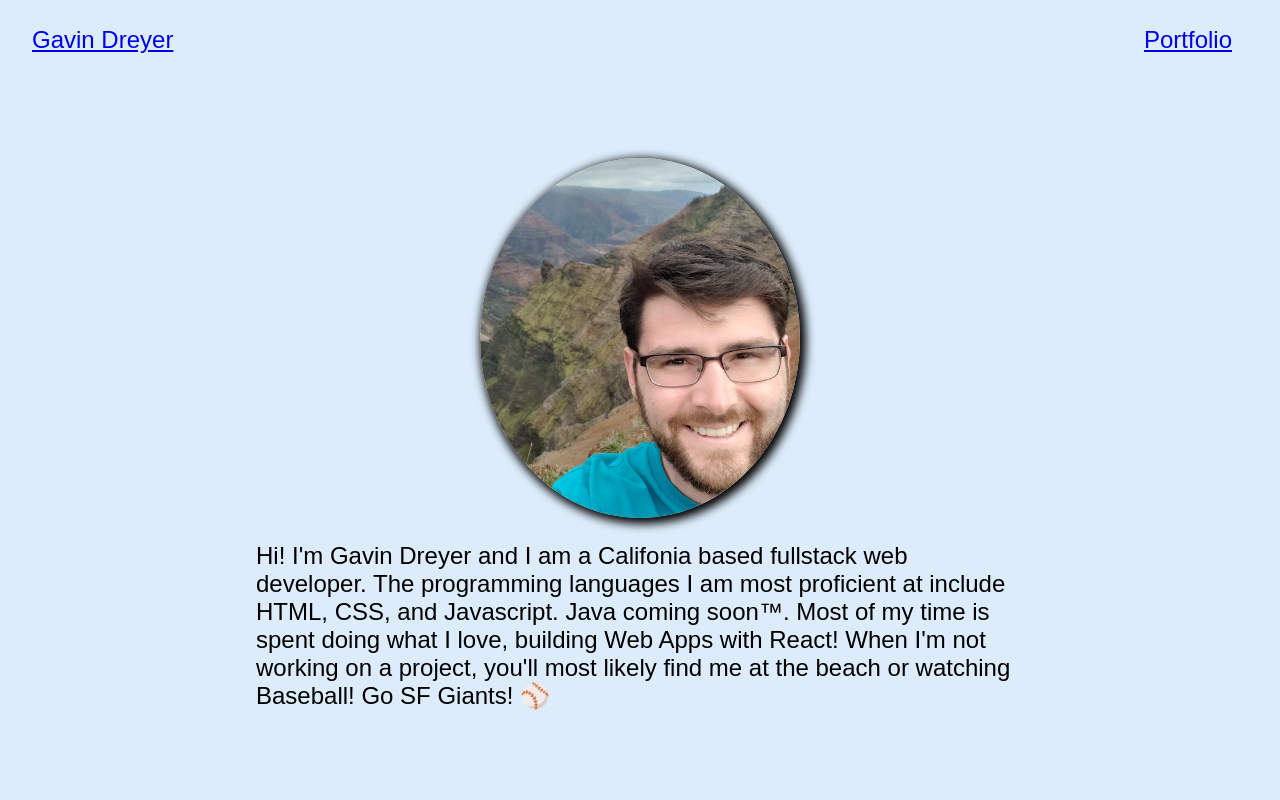
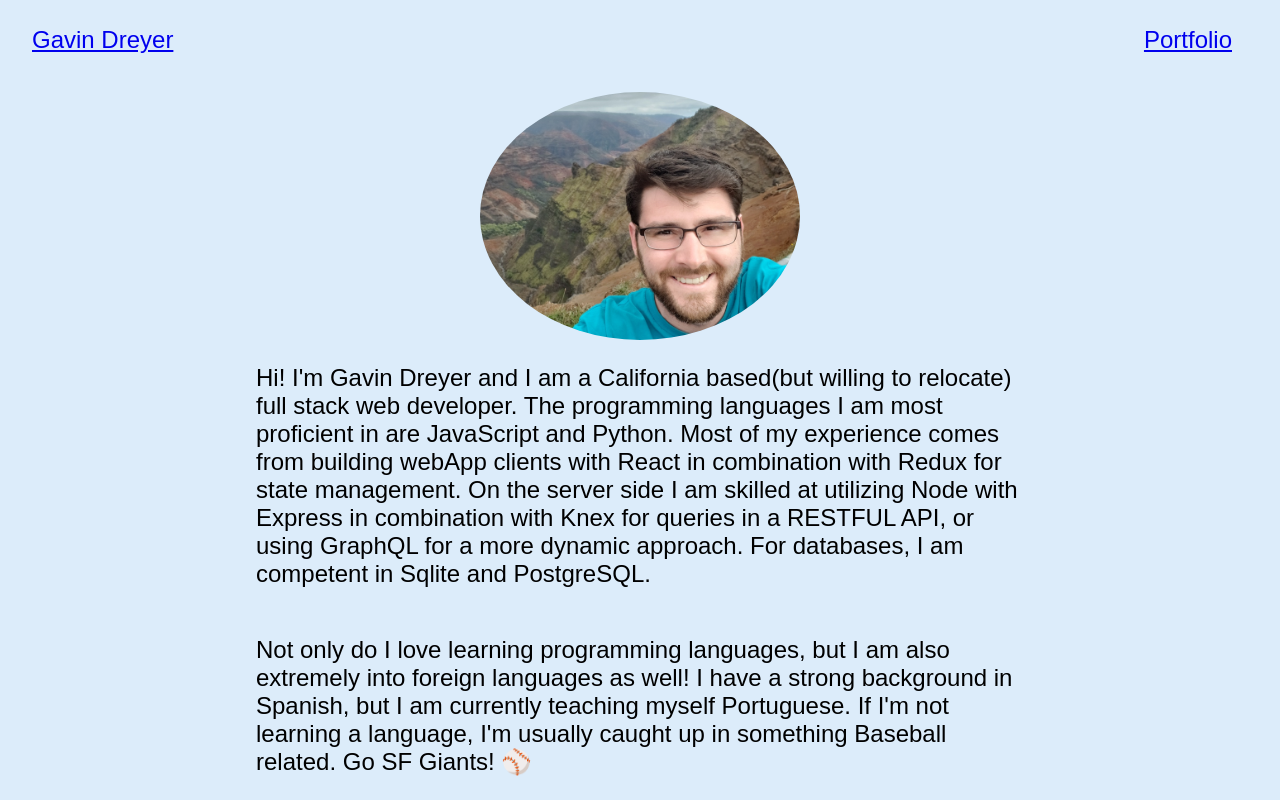
Before and after one commit to Gavin-Dreyer/Gavin-Dreyer-s-Portfolio, a React (Create React App) app in the folder myportfolio/: page /about in a window 1280 px wide. Built offline with nearby package versions, Linux system fonts and the light colour scheme; what webfontloader would draw is missing.

Commit message:
updated about component

```diff
--- a/myportfolio/src/App.css
+++ b/myportfolio/src/App.css
@@ -71,7 +71,6 @@ body {
 	width: 25%;
 	border-radius: 50%;
 	margin-top: 0.75rem;
-	box-shadow: 3px 3px 10px 3px;
 }
 
 .aboutText {
--- a/myportfolio/src/components/About.js
+++ b/myportfolio/src/components/About.js
@@ -1,37 +1,58 @@
-import React, { useRef, useEffect } from 'react'
-import { TweenMax } from 'gsap'
+import React, { useRef, useEffect } from 'react';
+import { TweenMax } from 'gsap';
 
 const About = () => {
-    let textElement = useRef(null)
-    let picElement = useRef(null)
+	let textElementTech = useRef(null);
+	let textElementAbout = useRef(null);
+	let picElement = useRef(null);
 
 	useEffect(() => {
-        TweenMax.from(
-            textElement,
-            1,
-            {x:0, y:300, opacity:0, scale:0.5},
-        )
-        TweenMax.from(
-            picElement,
-            2,
-            {x:0, y:-300, opacity:0, scale:0.5},
-        )
-    })
+		TweenMax.from(textElementTech, 1, { x: 0, y: 300, opacity: 0, scale: 0.5 });
+		TweenMax.from(textElementAbout, 1, {
+			x: 0,
+			y: 300,
+			opacity: 0,
+			scale: 0.5
+		});
+		TweenMax.from(picElement, 2, { x: 0, y: -300, opacity: 0, scale: 0.5 });
+	});
 	return (
-        <>
-            <div className='aboutCon'>
+		<div className="aboutCon">
 			<div
-                ref={element => {picElement = element}}
-                className='personalPic'></div>
+				ref={element => {
+					picElement = element;
+				}}
+				className="personalPic"
+			></div>
 			<p
-                ref={element => {textElement = element}}
-                className='aboutText'>
-                    Hi! I'm Gavin Dreyer and I am a Califonia based fullstack web developer. The programming languages I am most proficient at include HTML, CSS, and Javascript. Java coming soon{String.fromCharCode(8482)}. Most of my time is spent doing what I love, building Web Apps with React! When I'm not working on a project, you'll most likely find me at the beach or watching Baseball! Go SF Giants! ⚾️
+				ref={element => {
+					textElementTech = element;
+				}}
+				className="aboutText"
+			>
+				Hi! I'm Gavin Dreyer and I am a California based(but willing to
+				relocate) full stack web developer. The programming languages I am most
+				proficient in are JavaScript and Python. Most of my experience comes
+				from building webApp clients with React in combination with Redux for
+				state management. On the server side I am skilled at utilizing Node with
+				Express in combination with Knex for queries in a RESTFUL API, or using
+				GraphQL for a more dynamic approach. For databases, I am competent in
+				Sqlite and PostgreSQL.
+			</p>
+			<p
+				ref={element => {
+					textElementAbout = element;
+				}}
+				className="aboutText"
+			>
+				Not only do I love learning programming languages, but I am also
+				extremely into foreign languages as well! I have a strong background in
+				Spanish, but I am currently teaching myself Portuguese. If I'm not
+				learning a language, I'm usually caught up in something Baseball
+				related. Go SF Giants! ⚾️
 			</p>
 		</div>
+	);
+};
 
-        </>
-    )
-}
-
-export default About
+export default About;
```
Lines whose indentation alone changed are shown as unchanged.
